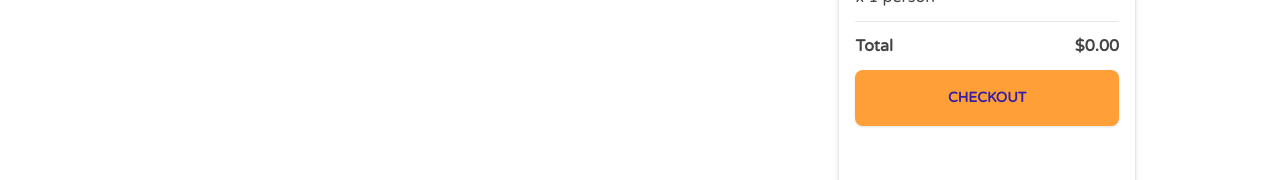
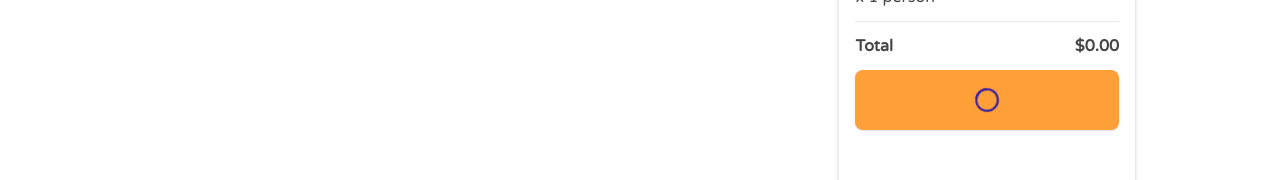
Before and after one commit to focus110/photoshoots-for-tourist, a React (Create React App) app: page /bookings in a window 1280 px wide. Both pictures are taken after a click on the button "CHECKOUT". Shown: the part 592-772 px from the top of the page. Built offline with nearby package versions, Linux system fonts and the light colour scheme.

Commit message:
added checkout handle function and toast

```diff
--- a/src/App.js
+++ b/src/App.js
@@ -47,8 +47,10 @@
       document.removeEventListener("mousedown", handleClickOutside);
     };
   }, []);
+
   return (
     <div className="w-full">
+
       <MobileMenu
         scrollToSection={scrollToSection}
         isOpen={isOpen}
--- a/src/pages/Bookings.jsx
+++ b/src/pages/Bookings.jsx
@@ -7,6 +7,7 @@
 import "react-datepicker/dist/react-datepicker.css";
 import { format, addHours, setHours, setMinutes } from "date-fns";
 import { calculatePrice } from "../util/cal";
+import { Toaster, toast } from "sonner";
 
 const Bookings = () => {
   const [bookDate, setBookDate] = useState(
@@ -17,6 +18,7 @@
   const [price, setPrice] = useState(0);
   const [numberOfPeople, setNumberOfPeople] = useState(1);
   const [selectedVenue, setSelectedVenue] = useState("FISHERMAN’S WHARF");
+  const [isLoading, setIsLoading] = useState(false);
 
   const handleDateChange = (date) => {
     const newDate = setHours(setMinutes(date, 0), 7);
@@ -34,8 +36,17 @@
     setSelectedVenue(event.target.value);
   };
 
+  const handleCheckout = () => {
+    setIsLoading(true);
+    setTimeout(() => {
+      setIsLoading(false);
+      toast.error("Comming soon...");
+    }, 3000);
+  };
+
   return (
     <div className="mb-16 md:gap-6 mx-auto xl:max-w-screen-2xl px-4 sm:px-8 xl:px-36 pt-8 md:pt-12">
+      <Toaster richColors />
       <BreadCrumb current="Bookings" />
       <div className=" flex flex-col md:flex-row justify-between mt-8">
         <div className=" md:w-[70%]">
@@ -130,8 +141,32 @@
               Total <span>${price + ".00"}</span>
             </p>
           </div>
-          <button className="mb-3 w-full font-semibold items-center px-8 py-4 text-sm  text-center border-2 shadow border-transparent text-primary bg-secondary rounded-lg hover:bg-white transition-all duration-150 hover:text-primary hover:border-primary">
-            CHECKOUT
+          <button
+            onClick={handleCheckout}
+            className="mb-3 w-full font-semibold items-center px-8 py-4 text-sm  text-center border-2 shadow border-transparent text-primary bg-secondary rounded-lg hover:bg-white transition-all duration-150 hover:text-primary hover:border-primary"
+          >
+            {!isLoading ? (
+              "CHECKOUT"
+            ) : (
+              <div className="text-center">
+                <svg
+                  aria-hidden="true"
+                  class="w-6 h-6 mx-auto animate-spin fill-primary"
+                  viewBox="0 0 100 101"
+                  fill="none"
+                  xmlns="http://www.w3.org/2000/svg"
+                >
+                  <path
+                    d="M100 50.5908C100 78.2051 77.6142 100.591 50 100.591C22.3858 100.591 0 78.2051 0 50.5908C0 22.9766 22.3858 0.59082 50 0.59082C77.6142 0.59082 100 22.9766 100 50.5908ZM9.08144 50.5908C9.08144 73.1895 27.4013 91.5094 50 91.5094C72.5987 91.5094 90.9186 73.1895 90.9186 50.5908C90.9186 27.9921 72.5987 9.67226 50 9.67226C27.4013 9.67226 9.08144 27.9921 9.08144 50.5908Z"
+                    fill="currentColor"
+                  />
+                  <path
+                    d="M93.9676 39.0409C96.393 38.4038 97.8624 35.9116 97.0079 33.5539C95.2932 28.8227 92.871 24.3692 89.8167 20.348C85.8452 15.1192 80.8826 10.7238 75.2124 7.41289C69.5422 4.10194 63.2754 1.94025 56.7698 1.05124C51.7666 0.367541 46.6976 0.446843 41.7345 1.27873C39.2613 1.69328 37.813 4.19778 38.4501 6.62326C39.0873 9.04874 41.5694 10.4717 44.0505 10.1071C47.8511 9.54855 51.7191 9.52689 55.5402 10.0491C60.8642 10.7766 65.9928 12.5457 70.6331 15.2552C75.2735 17.9648 79.3347 21.5619 82.5849 25.841C84.9175 28.9121 86.7997 32.2913 88.1811 35.8758C89.083 38.2158 91.5421 39.6781 93.9676 39.0409Z"
+                    fill="currentFill"
+                  />
+                </svg>
+              </div>
+            )}
           </button>
         </div>
       </div>
```
